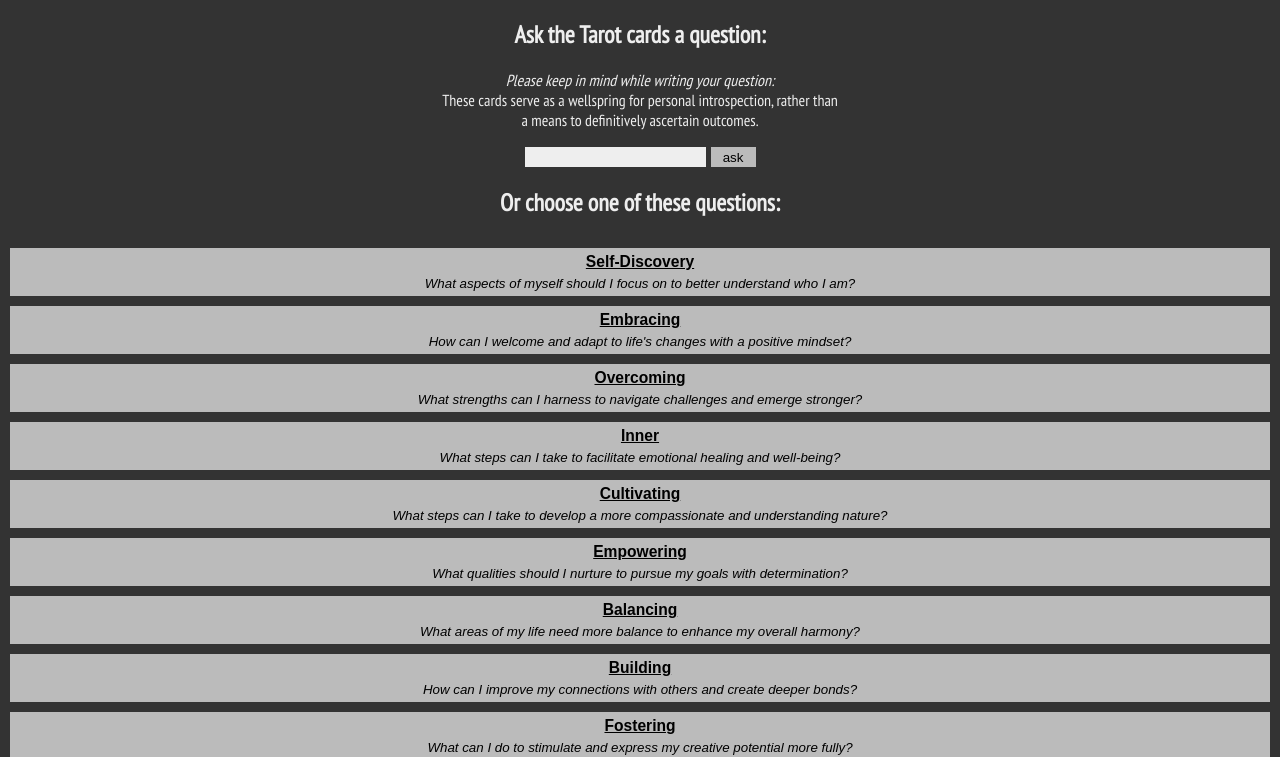
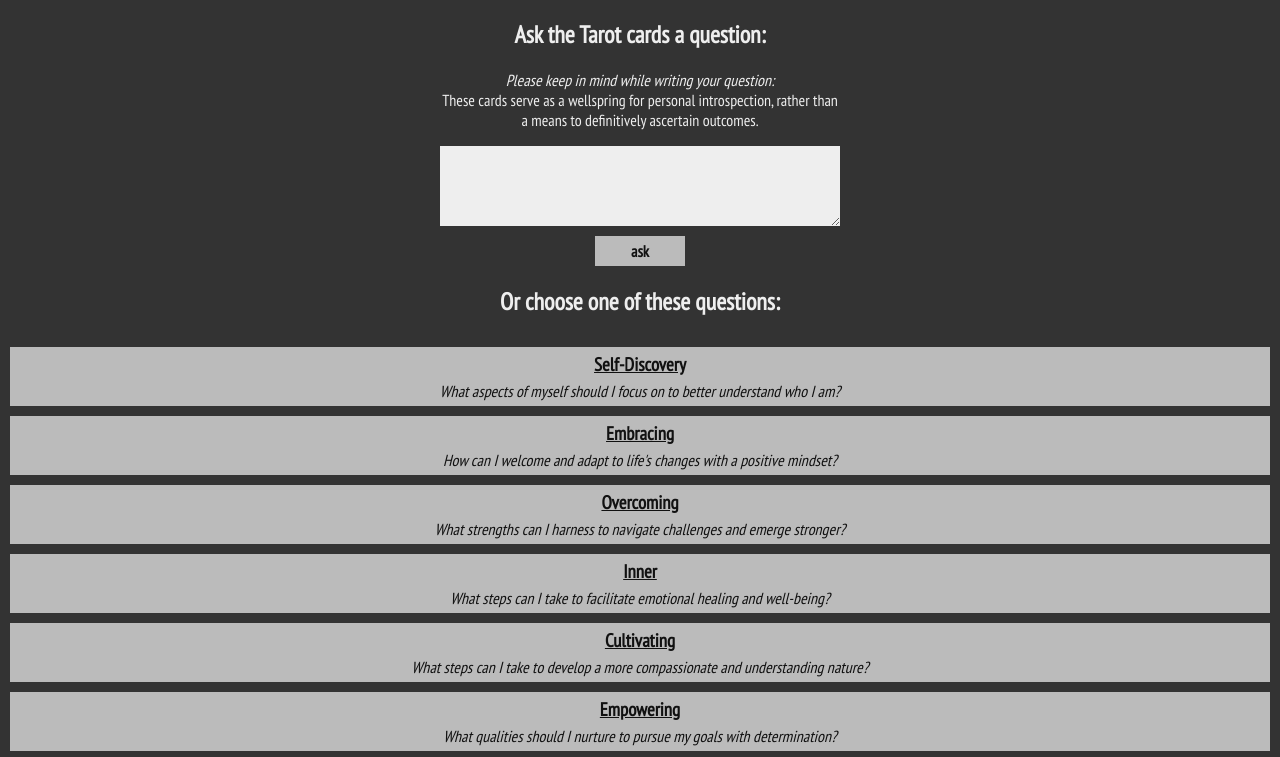
Before and after one commit to alec4nandes/delfai, a website: page public/index.html in a window 1280 px wide. Shown: the part 66-823 px from the top of the page. Drawn offline with Linux system fonts and the light colour scheme.

Commit message:
add textarea

```diff
--- a/public/css/style.scss
+++ b/public/css/style.scss
@@ -3,15 +3,24 @@
 body {
     background-color: #333;
     color: #eee;
-    font-family: "PT Sans Narrow";
     margin: 10px;
     text-align: center;
+
+    &,
+    button,
+    textarea {
+        font-family: "PT Sans Narrow";
+        font-size: 16px;
+    }
 }
 
 button,
-input {
+textarea {
     appearance: none;
     border: 0;
+    border-radius: 0;
+    box-sizing: border-box;
+    color: #111;
     font-weight: normal;
 }
 
@@ -29,18 +38,25 @@ button {
     }
 }
 
-input {
+button#new-reading,
+#custom-textarea button {
+    height: 30px;
+    min-width: 90px;
+    font-weight: bold;
+}
+
+textarea {
+    height: 80px;
+    width: 100%;
     background-color: #eee;
 }
 
-#custom-input {
-    height: 20px;
-    display: inline-flex;
-    gap: 5px;
-
-    button {
-        width: 45px;
-    }
+#custom-textarea {
+    height: fit-content;
+    display: flex;
+    align-items: center;
+    flex-direction: column;
+    gap: 10px;
 }
 
 form#custom {
@@ -65,7 +81,6 @@ form#custom {
         button {
             width: 100%;
             align-items: center;
-            box-sizing: border-box;
             gap: 5px;
             font-style: italic;
             padding: 5px;
--- a/public/index.html
+++ b/public/index.html
@@ -22,8 +22,8 @@
                     These cards serve as a wellspring for personal introspection,
                     rather than a means to definitively ascertain outcomes.
                 </p>
-                <div id="custom-input">
-                    <input name="question" type="text">
+                <div id="custom-textarea">
+                    <textarea name="question"></textarea>
                     <button type="submit">ask</button>
                 </div>
             </form>
```
Also changed, not shown: public/css/style.css, 1 other file.
